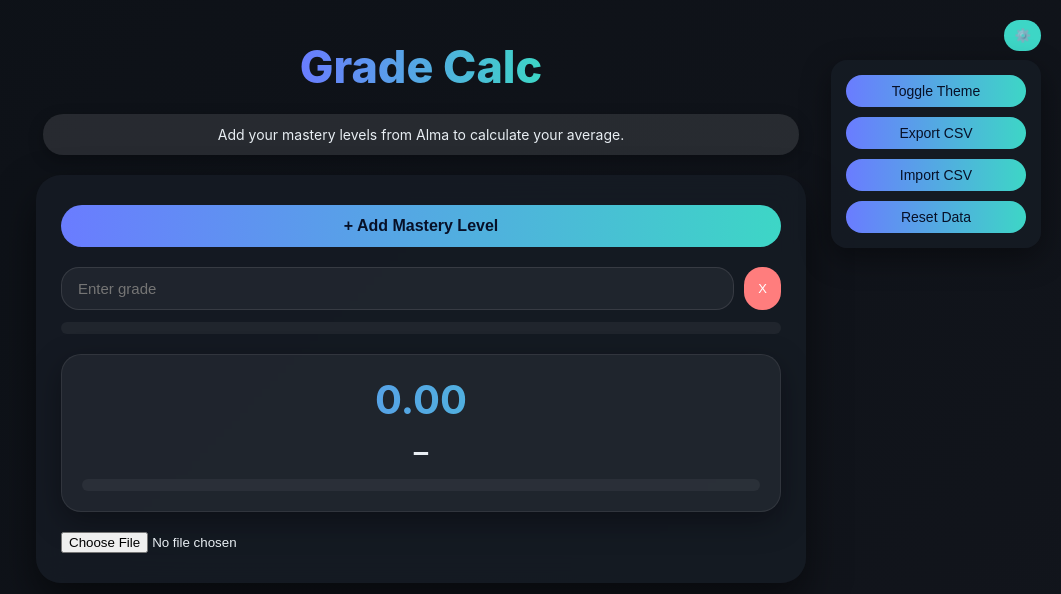
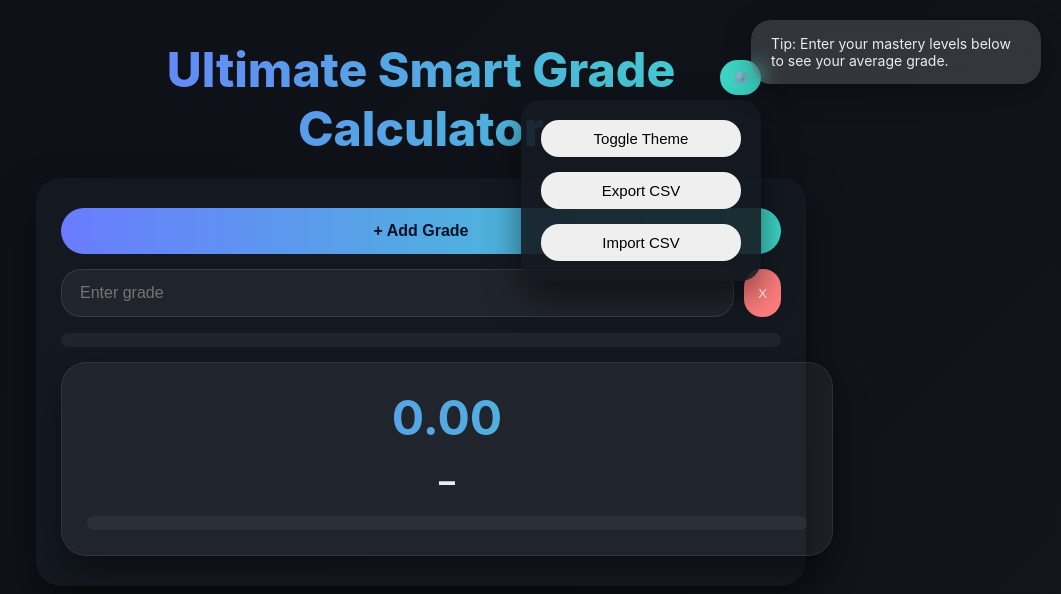
Before and after one commit to 9djwtb2d6p-pixel/calc, a plain HTML site: page index.html in a window 1280 px wide. Both pictures are taken after a click on the button "⚙️". Shown: the whole page, without its empty margins (219-1280 px from the left). Drawn offline with Linux system fonts and the light colour scheme.

Commit message:
Update index.html

```diff
--- a/index.html
+++ b/index.html
@@ -3,13 +3,13 @@
 <head>
 <meta charset="UTF-8">
 <meta name="viewport" content="width=device-width, initial-scale=1.0">
-<title>Grade Calc</title>
+<title>Ultimate Smart Grade Calculator</title>
 <style>
 :root{
   --bg-dark:#0d1117;
   --bg-light:#f7f7f9;
-  --card-dark:rgba(22,27,35,0.95);
-  --card-light:rgba(255,255,255,0.95);
+  --card-dark:rgba(22,27,35,0.9);
+  --card-light:rgba(255,255,255,0.9);
   --accent1:#6a7cff;
   --accent2:#3dd6c6;
   --good:#6fe3b6;
@@ -25,7 +25,6 @@
   font-family:"Inter","Segoe UI",Roboto,sans-serif;
 }
 
-/* Body & Theme */
 body{
   margin:0;
   min-height:100vh;
@@ -35,15 +34,17 @@ body{
   padding:40px 20px;
   background:linear-gradient(135deg,#0d1117,#12151c);
   color:var(--text-dark);
+  overflow-x:hidden;
   transition:background var(--transition), color var(--transition);
 }
+
 body.light{
   background:#f7f7f9;
   color:var(--text-light);
 }
 
-/* Container */
 .container{
+  position:relative;
   width:100%;
   max-width:720px;
   display:flex;
@@ -52,27 +53,27 @@ body.light{
   gap:20px;
 }
 
-/* Card */
 .card{
   width:100%;
   background:var(--card-dark);
-  backdrop-filter:blur(15px);
+  backdrop-filter:blur(20px);
   border-radius:25px;
   padding:30px 25px;
   box-shadow:var(--shadow-dark);
   display:flex;
   flex-direction:column;
-  gap:20px;
+  gap:15px;
+  transition:all var(--transition);
   position:relative;
 }
+
 body.light .card{
   background:var(--card-light);
   box-shadow:var(--shadow-light);
 }
 
-/* Header */
 h1{
-  font-size:2.8rem;
+  font-size:3rem;
   font-weight:800;
   margin:0;
   text-align:center;
@@ -81,76 +82,58 @@ h1{
   -webkit-text-fill-color:transparent;
 }
 
-/* Help Overlay */
 .help-overlay{
-  background:rgba(255,255,255,0.1);
-  padding:12px 18px;
+  position:fixed;
+  top:20px;
+  right:20px;
+  background:rgba(255,255,255,0.15);
+  backdrop-filter:blur(10px);
+  padding:15px 20px;
   border-radius:20px;
   color:var(--text-dark);
   font-size:14px;
-  text-align:center;
-  width:100%;
-  box-shadow:0 5px 15px rgba(0,0,0,0.25);
+  max-width:250px;
+  box-shadow:0 10px 30px rgba(0,0,0,0.3);
   transition:all 0.3s ease;
-}
-body.light .help-overlay{
-  background:rgba(255,255,255,0.85);
-  color:var(--text-light);
+  z-index:100;
 }
 
-/* Grades List */
-.grades{
-  display:flex;
-  flex-direction:column;
-  gap:12px;
-  width:100%;
-}
+body.light .help-overlay{color:var(--text-light); background:rgba(255,255,255,0.95);}
 
-/* Grade Row */
+.grades{display:flex;flex-direction:column;gap:15px; width:100%;}
+
 .grade-row{
   display:flex;
   flex-direction:column;
-  gap:6px;
+  gap:8px;
   cursor:grab;
   user-select:none;
-  opacity:0;
-  transform:scale(0.95);
-  transition:all 0.35s cubic-bezier(0.4,0,0.2,1);
+  opacity:0; transform:scale(0.95);
+  transition:all 0.3s ease;
+  position:relative;
 }
-.grade-row.show{
-  opacity:1;
-  transform:scale(1);
-}
-.grade-row.dragging{
-  opacity:0.7;
-  transform:scale(1.03);
-  box-shadow:0 10px 25px rgba(0,0,0,0.4);
-}
+.grade-row.show{opacity:1;transform:scale(1);}
+.grade-row.dragging{opacity:0.7;transform:scale(1.05);box-shadow:0 15px 35px rgba(0,0,0,0.4);}
 
-/* Inputs */
-.grade-inputs{
-  display:flex;
-  gap:10px;
-  width:100%;
-}
+.grade-inputs{display:flex;gap:10px;width:100%;}
 .grade-row input{
   flex:1;
-  padding:12px 16px;
-  border-radius:18px;
+  padding:14px 18px;
+  border-radius:20px;
   border:1px solid rgba(255,255,255,0.1);
   background:rgba(255,255,255,0.05);
   color:var(--text-dark);
-  font-size:15px;
+  font-size:16px;
   transition:all 0.3s ease;
 }
 body.light .grade-row input{color:var(--text-light);}
 .grade-row input:focus{
   outline:none;
-  border-color:var(--accent2);
-  box-shadow:0 0 16px rgba(61,214,198,0.3);
+  border-color:var(--accent1);
+  background:rgba(255,255,255,0.12);
+  box-shadow:0 0 15px rgba(106,124,255,0.3);
 }
 
-/* Remove Button */
 .remove-btn{
   padding:6px 14px;
   font-size:13px;
@@ -163,58 +146,56 @@ body.light .grade-row input{color:var(--text-light);}
 }
 .remove-btn:hover{transform:scale(1.1); opacity:0.9;}
 
-/* Suggestion under input */
 .suggestion{
   font-size:12px;
   color:var(--muted-dark);
-  text-align:right;
 }
 body.light .suggestion{color:var(--muted-light);}
 
-/* Grade Bar */
 .grade-bar{
   width:100%;
-  height:12px;
-  border-radius:10px;
+  height:14px;
+  border-radius:12px;
   background:rgba(255,255,255,0.05);
   overflow:hidden;
+  transition:all 0.4s ease;
 }
 .grade-bar-fill{
   height:100%;
   width:0%;
-  border-radius:10px;
+  border-radius:12px;
   transition:width 0.5s ease, background 0.4s ease;
 }
 
-/* Result */
 .result{
   text-align:center;
-  padding:20px;
-  border-radius:20px;
+  padding:25px;
+  border-radius:25px;
   background:rgba(255,255,255,0.05);
   border:1px solid rgba(255,255,255,0.08);
-  box-shadow:0 10px 30px rgba(0,0,0,0.35);
+  box-shadow:0 15px 35px rgba(0,0,0,0.45);
   display:flex;
   flex-direction:column;
-  gap:10px;
+  gap:15px;
+  width:100%;
 }
+
 .result .num{
-  font-size:2.5rem;
+  font-size:3rem;
   font-weight:700;
   background:linear-gradient(90deg,var(--accent1),var(--accent2));
   -webkit-background-clip:text;
   -webkit-text-fill-color:transparent;
+  transition:all 0.4s ease;
 }
-.result .letter{
-  font-size:1.8rem;
-  font-weight:600;
-}
+.result .num.animate{animation:pulse 0.5s;}
+@keyframes pulse{0%{transform:scale(1);}50%{transform:scale(1.15);}100%{transform:scale(1);}}
+.result .letter{font-size:2rem;font-weight:700;}
 
-/* Add Button */
 button.add-btn{
-  padding:12px 18px;
+  padding:14px 20px;
   font-size:16px;
-  border-radius:22px;
+  border-radius:25px;
   background:linear-gradient(90deg,var(--accent1),var(--accent2));
   color:#071027;
   font-weight:600;
@@ -222,86 +203,70 @@ button.add-btn{
   cursor:pointer;
   transition:all 0.3s ease;
 }
-button.add-btn:hover{
-  transform:scale(1.06);
-  box-shadow:0 0 25px rgba(106,124,255,0.5);
-}
+button.add-btn:hover{transform:scale(1.05);box-shadow:0 0 20px rgba(106,124,255,0.4);}
 
-/* Settings Panel */
 #settingsBtn{
   position:absolute;
-  top:20px;
-  right:20px;
+  top:20px; right:20px;
   background:var(--accent2);
   color:#071027;
   border:none;
-  padding:8px 10px;
-  border-radius:16px;
+  padding:10px 12px;
+  border-radius:18px;
   cursor:pointer;
   transition:all 0.3s ease;
 }
 #settingsBtn:hover{transform:scale(1.1);}
+
 #settingsPanel{
   position:absolute;
-  top:60px;
-  right:20px;
+  top:60px; right:20px;
   background:var(--card-dark);
-  padding:15px;
-  border-radius:16px;
-  box-shadow:0 10px 30px rgba(0,0,0,0.4);
-  display:flex;
+  padding:20px;
+  border-radius:20px;
+  box-shadow:0 15px 35px rgba(0,0,0,0.5);
+  display:none;
   flex-direction:column;
-  gap:10px;
-  min-width:180px;
+  gap:15px;
+  min-width:200px;
   z-index:10;
-  opacity:0;
-  transform:translateY(-20px);
-  transition:opacity 0.3s ease, transform 0.3s ease;
-}
-#settingsPanel.show{
-  opacity:1;
-  transform:translateY(0);
+  transition:all 0.3s ease;
 }
 body.light #settingsPanel{background:var(--card-light);}
 #settingsPanel button{
-  padding:8px 12px;
-  border-radius:16px;
+  padding:10px 14px;
+  border-radius:18px;
   border:none;
   cursor:pointer;
-  font-size:14px;
-  background:linear-gradient(90deg,var(--accent1),var(--accent2));
-  color:#071027;
   transition:all 0.25s ease;
+  font-size:15px;
 }
-#settingsPanel button:hover{
-  transform:scale(1.05);
-  box-shadow:0 4px 20px rgba(106,124,255,0.4);
-}
+#settingsPanel button:hover{transform:scale(1.05);}
+input[type="file"]{display:none;}
 
-/* Responsive */
 @media(max-width:600px){
+  .card{padding:20px;}
   h1{font-size:2rem;}
-  .grade-row input{font-size:14px;padding:10px 12px;}
-  .remove-btn{font-size:12px;padding:5px 10px;}
-  .result .num{font-size:2rem;}
-  .result .letter{font-size:1.5rem;}
-  button.add-btn{font-size:14px;padding:10px 14px;}
+  .grade-row input{font-size:15px;padding:12px 14px;}
+  .remove-btn{padding:5px 12px;font-size:12px;}
+  .result .num{font-size:2.4rem;}
+  .result .letter{font-size:1.8rem;}
+  button.add-btn{font-size:15px;padding:12px;}
 }
 </style>
 </head>
 <body>
 <div class="container">
-  <h1>Grade Calc</h1>
-  <div class="help-overlay" id="helpOverlay">Add your mastery levels from Alma to calculate your average.</div>
+  <h1>Ultimate Smart Grade Calculator</h1>
+  <div class="help-overlay" id="helpOverlay">Tip: Enter your mastery levels below to see your average grade.</div>
   <button id="settingsBtn">⚙️</button>
   <div id="settingsPanel">
     <button id="themeBtn">Toggle Theme</button>
     <button id="exportBtn">Export CSV</button>
     <button id="importBtn">Import CSV</button>
-    <button id="resetBtn">Reset Data</button>
   </div>
   <div class="card">
-    <button id="addRowBtn" class="add-btn">+ Add Mastery Level</button>
+    <button id="addRowBtn" class="add-btn">+ Add Grade</button>
     <div class="grades" id="gradesList"></div>
     <div class="result" id="result">
       <div class="num" id="avgNum">0.00</div>
@@ -313,103 +278,92 @@ body.light #settingsPanel{background:var(--card-light);}
 </div>
 
 <script>
-// --- Elements ---
-const gradesList = document.getElementById('gradesList');
-const addRowBtn = document.getElementById('addRowBtn');
-const avgNum = document.getElementById('avgNum');
-const letterGrade = document.getElementById('letterGrade');
-const gradeMeter = document.getElementById('gradeMeter');
-const helpOverlay = document.getElementById('helpOverlay');
-const themeBtn = document.getElementById('themeBtn');
-const settingsBtn = document.getElementById('settingsBtn');
-const settingsPanel = document.getElementById('settingsPanel');
-const exportBtn = document.getElementById('exportBtn');
-const importBtn = document.getElementById('importBtn');
-const fileInput = document.getElementById('fileInput');
-const resetBtn = document.getElementById('resetBtn');
+// Elements
+const gradesList=document.getElementById('gradesList');
+const addRowBtn=document.getElementById('addRowBtn');
+const avgNum=document.getElementById('avgNum');
+const letterGrade=document.getElementById('letterGrade');
+const gradeMeter=document.getElementById('gradeMeter');
+const exportBtn=document.getElementById('exportBtn');
+const importBtn=document.getElementById('importBtn');
+const fileInput=document.getElementById('fileInput');
+const themeBtn=document.getElementById('themeBtn');
+const settingsBtn=document.getElementById('settingsBtn');
+const settingsPanel=document.getElementById('settingsPanel');
+const helpOverlay=document.getElementById('helpOverlay');
 
-let darkMode = true;
-const gradingChart = [
+let darkMode=true;
+const gradingChart=[
   {grade:"A",min:3.6,max:4.0},{grade:"A-",min:3.31,max:3.6},{grade:"B+",min:3.01,max:3.31},
   {grade:"B",min:2.71,max:3.01},{grade:"B-",min:2.31,max:2.71},{grade:"C+",min:2.01,max:2.31},
   {grade:"C",min:1.71,max:2.01},{grade:"C-",min:1.31,max:1.71},{grade:"D",min:1,max:1.31},{grade:"F",min:0,max:1}
 ];
 
-// --- Helper Functions ---
-function letterToNum(letter){if(!letter)return null;letter=letter.trim().toUpperCase();const g=gradingChart.find(g=>g.grade===letter);return g?(g.min+g.max)/2:null;}
-function numToLetter(num){const g=gradingChart.find(g=>num>=g.min && num<g.max);return g?g.grade:"A";}
-function getColor(num){return num>=2.71?'var(--good)':num>=1.71?'var(--warn)':'var(--bad)';}
+const suggestionsPool=[
+  "Tip: Enter mastery levels to calculate your average.",
+  "Hint: Higher mastery levels improve your grade average!",
+  "Did you know? Accurate scores give better insights.",
+  "Quick tip: Add all your mastery scores below.",
+  "Smart move: Track your progress by entering scores."
+];
 
-// --- Create Grade Row ---
-function createRow(val=''){
+function letterToNum(letter){if(!letter) return null; letter=String(letter).trim().toUpperCase(); const found=gradingChart.find(g=>g.grade===letter); return found?(found.min+found.max)/2:null;}
+function numToLetter(num){const found=gradingChart.find(g=>num>=g.min && num<g.max); return found?found.grade:"A";}
+function getColor(num){if(num>=2.71) return 'var(--good)'; if(num>=1.71) return 'var(--warn)'; return 'var(--bad)';}
+
+function createInputRow(val=''){
+  if(val instanceof Event) val='';
   const row=document.createElement('div'); row.className='grade-row'; row.draggable=true;
-  const container=document.createElement('div'); container.className='grade-inputs';
-  const inp=document.createElement('input'); inp.placeholder='Enter grade'; inp.value=val;
-  const remove=document.createElement('button'); remove.className='remove-btn'; remove.textContent='X';
-  remove.onclick=()=>{row.remove(); calculate(true); updateHelp(); saveGrades();}
-  container.append(inp,remove);
+  const inputContainer=document.createElement('div'); inputContainer.className='grade-inputs';
+  const inp=document.createElement('input'); inp.type='text'; inp.placeholder='Enter grade'; inp.value=val;
+  const removeBtn=document.createElement('button'); removeBtn.textContent='X'; removeBtn.className='remove-btn';
+  removeBtn.addEventListener('click',()=>{row.style.opacity='0'; row.style.transform='scale(0.8)'; setTimeout(()=>{row.remove(); calculate(); updateHelpOverlay();},200);});
+  inputContainer.appendChild(inp); inputContainer.appendChild(removeBtn);
   const sugg=document.createElement('div'); sugg.className='suggestion';
-  const bar=document.createElement('div'); bar.className='grade-bar'; const fill=document.createElement('div'); fill.className='grade-bar-fill'; bar.appendChild(fill);
-  inp.oninput=()=>{updateBar(inp,fill,sugg); calculate(true); updateHelp(); saveGrades();}
-  row.append(container,sugg,bar); gradesList.appendChild(row); setTimeout(()=>row.classList.add('show'),50);
-  inp.focus();
-  row.ondragstart=()=>row.classList.add('dragging'); row.ondragend=()=>row.classList.remove('dragging');
-  updateBar(inp,fill,sugg);
+  const bar=document.createElement('div'); bar.className='grade-bar'; const barFill=document.createElement('div'); barFill.className='grade-bar-fill'; bar.appendChild(barFill);
+  inp.addEventListener('input',()=>{updateBar(inp,barFill,sugg); calculate(true); updateHelpOverlay();});
+  row.appendChild(inputContainer); row.appendChild(sugg); row.appendChild(bar);
+  gradesList.appendChild(row); setTimeout(()=>row.classList.add('show'),50); inp.focus();
+  row.addEventListener('dragstart',()=>{row.classList.add('dragging');});
+  row.addEventListener('dragend',()=>{row.classList.remove('dragging');});
+  updateBar(inp,barFill,sugg);
 }
 
-// --- Update Bar ---
-function updateBar(inp,fill,sugg){
+function updateBar(inp,barFill,sugg){
   const val=inp.value.trim(); let num=parseFloat(val);
-  if(isNaN(num)){const n=letterToNum(val); sugg.textContent=n!==null?`≈ ${n.toFixed(2)}`:''; fill.style.width=n!==null?(n/4*100)+'%':'0%'; fill.style.background=getColor(n);}
-  else{const letter=numToLetter(num); sugg.textContent=`≈ ${letter}`; fill.style.width=(num/4*100)+'%'; fill.style.background=getColor(num);}
+  if(isNaN(num)){const n=letterToNum(val); sugg.textContent=n!==null?`≈ ${n.toFixed(2)}`:''; barFill.style.width=n!==null?(n/4*100)+'%':'0%'; barFill.style.background=getColor(n);}
+  else{const letter=numToLetter(num); sugg.textContent=`≈ ${letter}`; barFill.style.width=(num/4*100)+'%'; barFill.style.background=getColor(num);}
 }
 
-// --- Calculate Average ---
 function calculate(animate=false){
-  const inputs=[...gradesList.querySelectorAll('input')]; let total=0,count=0;
-  inputs.forEach(i=>{const val=i.value.trim(); if(!val)return; let num=parseFloat(val); if(isNaN(num)) num=letterToNum(val); if(num!==null){total+=num; count++;}});
+  const inputs=gradesList.querySelectorAll('input'); let total=0,count=0;
+  inputs.forEach(i=>{const val=i.value.trim(); if(!val) return; let num=parseFloat(val); if(isNaN(num)) num=letterToNum(val); if(num!==null){total+=num; count++;}});
   if(count===0){avgNum.textContent='0.00'; letterGrade.textContent='–'; gradeMeter.style.width='0%'; gradeMeter.style.background='var(--bad)'; return;}
   const avg=total/count; avgNum.textContent=avg.toFixed(2); letterGrade.textContent=numToLetter(avg); gradeMeter.style.width=(avg/4*100)+'%'; gradeMeter.style.background=getColor(avg);
   if(animate){avgNum.classList.remove('animate'); void avgNum.offsetWidth; avgNum.classList.add('animate');}
 }
 
-// --- Update Help Overlay ---
-function updateHelp(){
+function updateHelpOverlay(){
   const inputs=[...gradesList.querySelectorAll('input')];
-  const empty=inputs.filter(i=>!i.value.trim()).length;
-  const low=inputs.filter(i=>{const n=parseFloat(i.value)||letterToNum(i.value); return n!==null && n<2.0;}).length;
-  if(empty>0) helpOverlay.textContent=`Add ${empty} missing mastery levels from Alma.`;
-  else if(low>0) helpOverlay.textContent=`Some low scores detected. Double-check mastery levels.`;
-  else helpOverlay.textContent=`All mastery levels entered. Great!`;
+  const emptyCount=inputs.filter(i=>!i.value.trim()).length;
+  let index=Math.floor(Math.random()*suggestionsPool.length);
+  let suggestion=suggestionsPool[index];
+  if(emptyCount===0) suggestion="Awesome! All grades entered. See your average above!";
+  helpOverlay.textContent=suggestion;
 }
 
-// --- Drag & Drop ---
-gradesList.addEventListener('dragover',e=>{
-  e.preventDefault();
-  const dragging=document.querySelector('.dragging');
-  const after=[...gradesList.querySelectorAll('.grade-row:not(.dragging)')].reduce((closest,child)=>{
-    const box=child.getBoundingClientRect(); const offset=e.clientY-box.top-box.height/2;
-    if(offset<0 && offset>closest.offset) return {offset:offset,element:child}; return closest;
-  },{offset:Number.NEGATIVE_INFINITY}).element;
-  if(after) gradesList.insertBefore(dragging,after); else gradesList.appendChild(dragging);
-  calculate(true); updateHelp(); saveGrades();
-});
+// Drag & drop
+gradesList.addEventListener('dragover',e=>{e.preventDefault(); const dragging=document.querySelector('.dragging'); const afterElement=[...gradesList.querySelectorAll('.grade-row:not(.dragging)')].reduce((closest,child)=>{const box=child.getBoundingClientRect(); const offset=e.clientY-box.top-box.height/2; if(offset<0 && offset>closest.offset) return {offset:offset, element:child}; return closest;},{offset:Number.NEGATIVE_INFINITY}).element; if(afterElement) gradesList.insertBefore(dragging,afterElement); else gradesList.appendChild(dragging); calculate(); updateHelpOverlay();});
 
-// --- Settings Panel Toggle ---
-settingsBtn.onclick=()=>{settingsPanel.classList.toggle('show');}
-themeBtn.onclick=()=>{darkMode=!darkMode; document.body.classList.toggle('light',!darkMode);}
-resetBtn.onclick=()=>{localStorage.removeItem('grades'); gradesList.innerHTML=''; createRow(); calculate(true); updateHelp();}
-exportBtn.onclick=()=>{const vals=[...gradesList.querySelectorAll('input')].map(i=>i.value.trim()); const csv="data:text/csv;charset=utf-8,"+vals.join(","); const link=document.createElement('a'); link.href=encodeURI(csv); link.download='grades.csv'; document.body.appendChild(link); link.click(); link.remove();}
-importBtn.onclick=()=>{fileInput.click();}
-fileInput.onchange=(e)=>{const file=e.target.files[0]; if(!file) return; const reader=new FileReader(); reader.onload=()=>{const vals=reader.result.split(","); gradesList.innerHTML=''; vals.forEach(v=>createRow(v)); calculate(true); updateHelp(); saveGrades();}; reader.readAsText(file);}
+// Settings toggle
+settingsBtn.addEventListener('click',()=>{settingsPanel.style.display=settingsPanel.style.display==='flex'?'none':'flex'; settingsPanel.style.flexDirection='column';});
+themeBtn.addEventListener('click',()=>{darkMode=!darkMode; document.body.classList.toggle('light',!darkMode);});
+exportBtn.addEventListener('click',()=>{const values=[...gradesList.querySelectorAll('input')].map(i=>i.value.trim()); const csv="data:text/csv;charset=utf-8,"+values.join(","); const encoded=encodeURI(csv); const link=document.createElement('a'); link.setAttribute('href',encoded); link.setAttribute('download','grades.csv'); document.body.appendChild(link); link.click(); link.remove();});
+importBtn.addEventListener('click',()=>{fileInput.click();});
+fileInput.addEventListener('change',(e)=>{const file=e.target.files[0]; if(!file) return; const reader=new FileReader(); reader.onload=()=>{ const text=reader.result; const values=text.split(","); gradesList.innerHTML=''; values.forEach(v=>createInputRow(v)); calculate(true); updateHelpOverlay(); }; reader.readAsText(file);});
 
-// --- Persistent Storage ---
-function saveGrades(){const vals=[...gradesList.querySelectorAll('input')].map(i=>i.value.trim()); localStorage.setItem('grades',JSON.stringify(vals));}
-function loadGrades(){const vals=JSON.parse(localStorage.getItem('grades')||'[]'); gradesList.innerHTML=''; if(vals.length){vals.forEach(v=>createRow(v)); calculate(true); updateHelp();} else createRow();}
-
-// --- Init ---
-loadGrades();
-addRowBtn.onclick=()=>{createRow(); updateHelp(); saveGrades();}
+// Initial
+createInputRow(); addRowBtn.addEventListener('click',()=>{createInputRow(); updateHelpOverlay();});
 </script>
 </body>
 </html>
```
